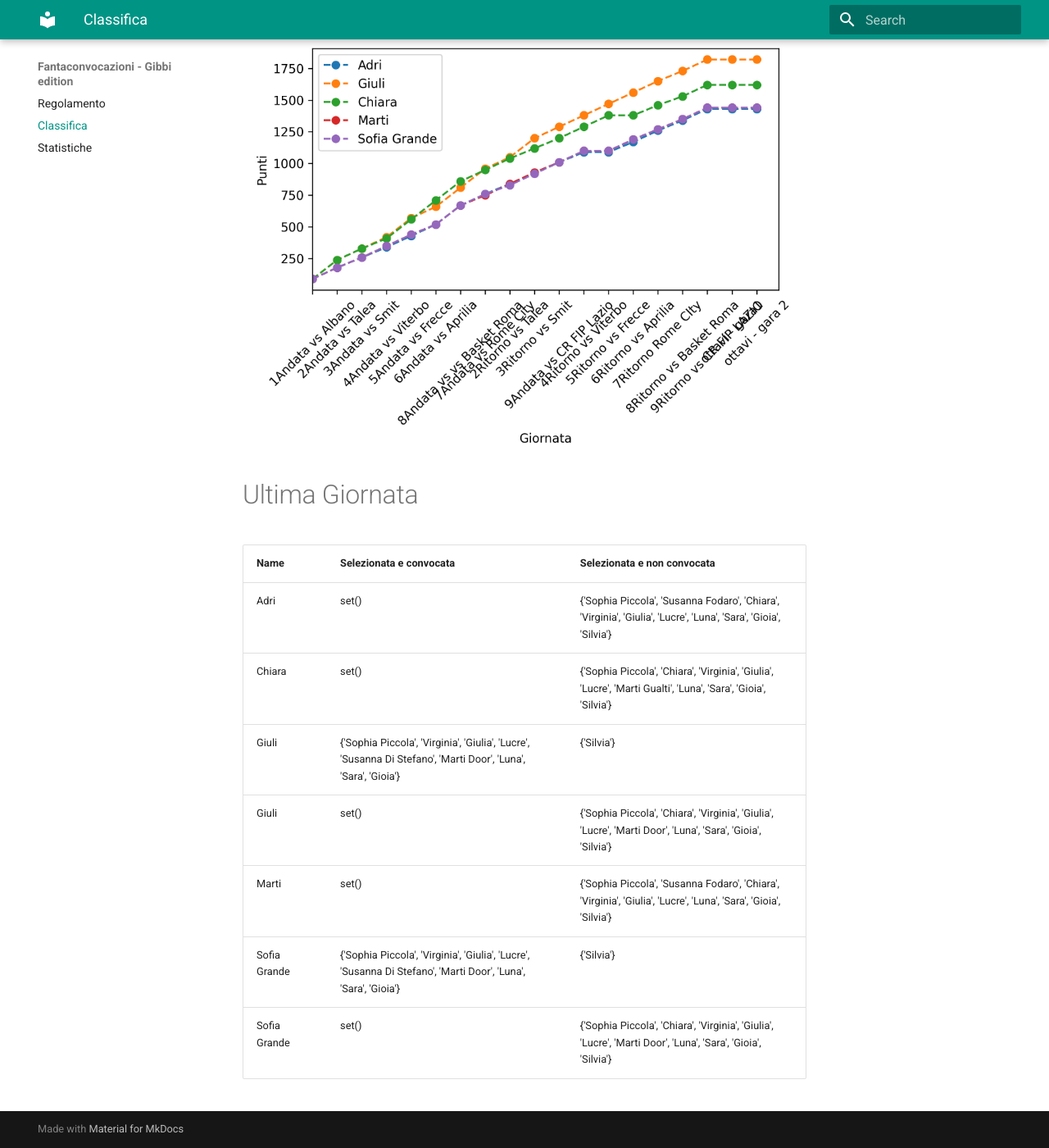
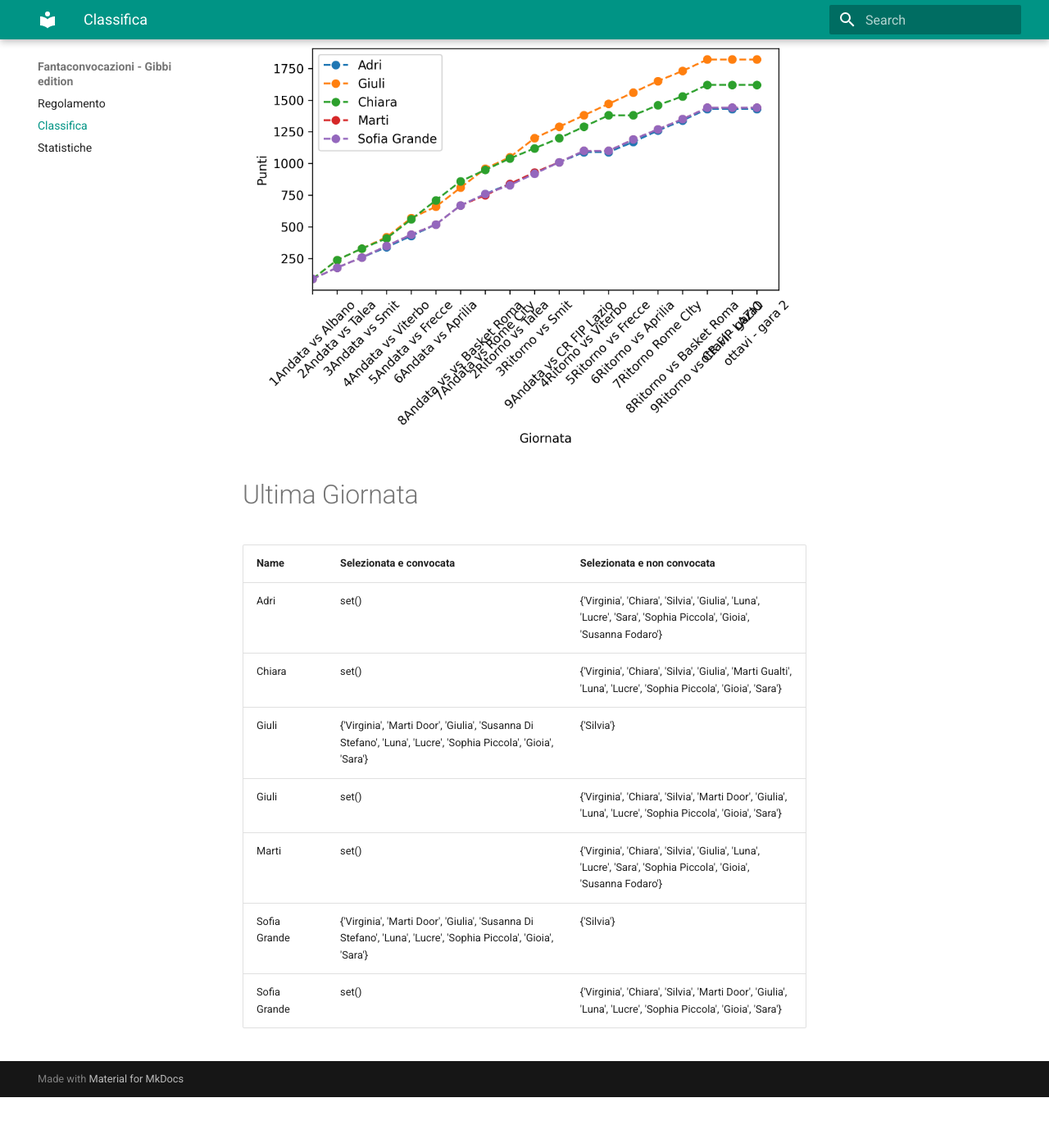
Before and after one commit to martinig94/fantagibbi, an MkDocs documentation site: the page built from docs/Classifica.md, in a window 1280 px wide and 1400 px high, scrolled down 565 px. Shown: the whole window at 82% size. Built offline with MkDocs 1.6.1 and Material for MkDocs 9.7.7, drawn with Linux system fonts in a browser that asks for light colours; after the commit the page ends 1903 px from its top, so only the background shows below that.

Commit message:
Auto-update from main.py

```diff
--- a/docs/Classifica.md
+++ b/docs/Classifica.md
@@ -18,11 +18,11 @@
 <!-- START_TABLE CORRECT -->
 | Name         | Selezionata e convocata                                                                                        | Selezionata e non convocata                                                                                      |
 |:-------------|:---------------------------------------------------------------------------------------------------------------|:-----------------------------------------------------------------------------------------------------------------|
-| Adri         | set()                                                                                                          | {'Sophia Piccola', 'Susanna Fodaro', 'Chiara', 'Virginia', 'Giulia', 'Lucre', 'Luna', 'Sara', 'Gioia', 'Silvia'} |
-| Chiara       | set()                                                                                                          | {'Sophia Piccola', 'Chiara', 'Virginia', 'Giulia', 'Lucre', 'Marti Gualti', 'Luna', 'Sara', 'Gioia', 'Silvia'}   |
-| Giuli        | {'Sophia Piccola', 'Virginia', 'Giulia', 'Lucre', 'Susanna Di Stefano', 'Marti Door', 'Luna', 'Sara', 'Gioia'} | {'Silvia'}                                                                                                       |
-| Giuli        | set()                                                                                                          | {'Sophia Piccola', 'Chiara', 'Virginia', 'Giulia', 'Lucre', 'Marti Door', 'Luna', 'Sara', 'Gioia', 'Silvia'}     |
-| Marti        | set()                                                                                                          | {'Sophia Piccola', 'Susanna Fodaro', 'Chiara', 'Virginia', 'Giulia', 'Lucre', 'Luna', 'Sara', 'Gioia', 'Silvia'} |
-| Sofia Grande | {'Sophia Piccola', 'Virginia', 'Giulia', 'Lucre', 'Susanna Di Stefano', 'Marti Door', 'Luna', 'Sara', 'Gioia'} | {'Silvia'}                                                                                                       |
-| Sofia Grande | set()                                                                                                          | {'Sophia Piccola', 'Chiara', 'Virginia', 'Giulia', 'Lucre', 'Marti Door', 'Luna', 'Sara', 'Gioia', 'Silvia'}     |
+| Adri         | set()                                                                                                          | {'Virginia', 'Chiara', 'Silvia', 'Giulia', 'Luna', 'Lucre', 'Sara', 'Sophia Piccola', 'Gioia', 'Susanna Fodaro'} |
+| Chiara       | set()                                                                                                          | {'Virginia', 'Chiara', 'Silvia', 'Giulia', 'Marti Gualti', 'Luna', 'Lucre', 'Sophia Piccola', 'Gioia', 'Sara'}   |
+| Giuli        | {'Virginia', 'Marti Door', 'Giulia', 'Susanna Di Stefano', 'Luna', 'Lucre', 'Sophia Piccola', 'Gioia', 'Sara'} | {'Silvia'}                                                                                                       |
+| Giuli        | set()                                                                                                          | {'Virginia', 'Chiara', 'Silvia', 'Marti Door', 'Giulia', 'Luna', 'Lucre', 'Sophia Piccola', 'Gioia', 'Sara'}     |
+| Marti        | set()                                                                                                          | {'Virginia', 'Chiara', 'Silvia', 'Giulia', 'Luna', 'Lucre', 'Sara', 'Sophia Piccola', 'Gioia', 'Susanna Fodaro'} |
+| Sofia Grande | {'Virginia', 'Marti Door', 'Giulia', 'Susanna Di Stefano', 'Luna', 'Lucre', 'Sophia Piccola', 'Gioia', 'Sara'} | {'Silvia'}                                                                                                       |
+| Sofia Grande | set()                                                                                                          | {'Virginia', 'Chiara', 'Silvia', 'Marti Door', 'Giulia', 'Luna', 'Lucre', 'Sophia Piccola', 'Gioia', 'Sara'}     |
 <!-- END_TABLE CORRECT -->
```
